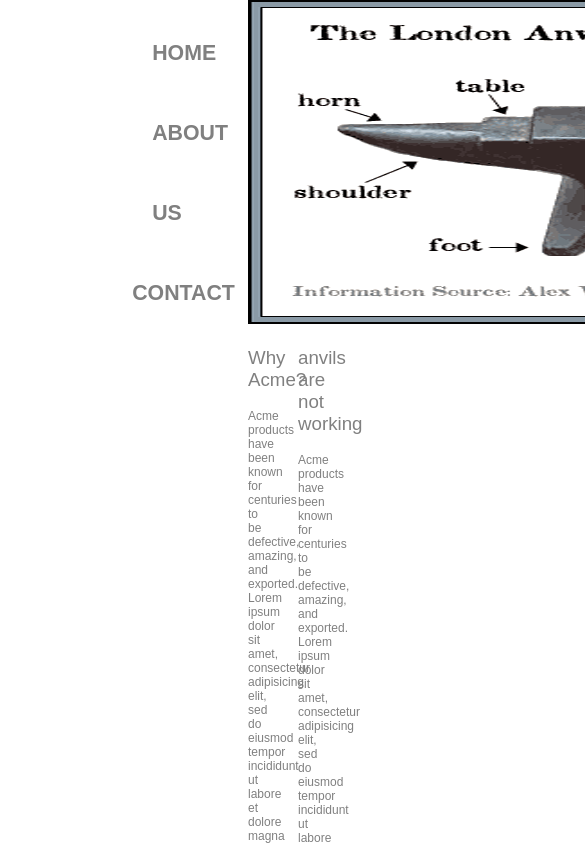
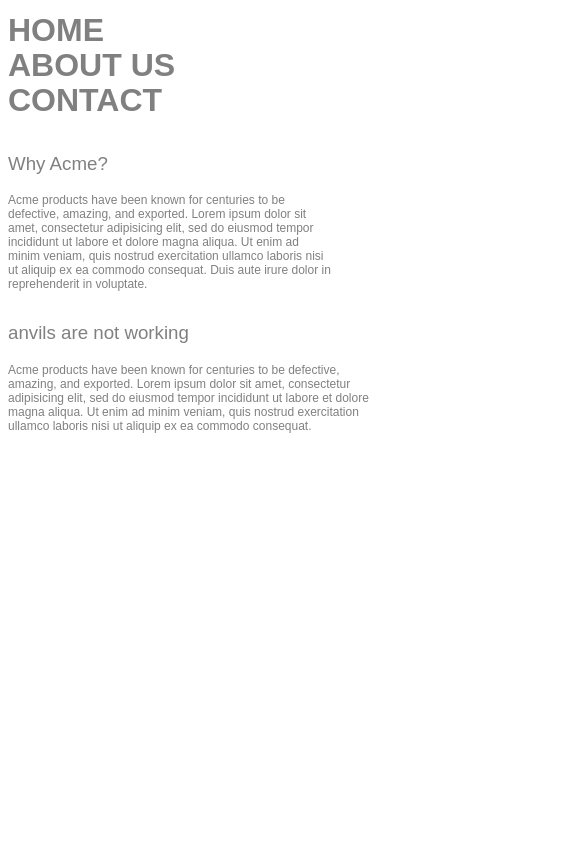
Before and after one commit to taylormeluch/Acme, a plain HTML site: page index.html in a window 390 px wide. Shown: the part 103-946 px from the top of the page, 585 px wide, since content can reach past the window. After the commit the page ends 844 px from the top, so only its background shows below. Drawn offline with Linux system fonts and the light colour scheme.

Commit message:
Finished mobile layout

```diff
--- a/css/styles.css
+++ b/css/styles.css
@@ -74,3 +74,51 @@ h3 {
 	color: gray;
 	padding-left: 50px;
 }
+
+@media (max-width: 480px) {
+
+ 	.nav {
+ 		width: 100%;
+ 		height: 20%;
+ 	}
+
+ 	.wrapper {
+ 		width: 100%;
+ 		height: 80%;
+ 		float: left;
+ 		padding: 0;
+ 	}
+
+ 	 .nav ul li {
+		float: none;
+		width: 50%;
+		line-height: 35px;
+		padding: 0;
+		font-size: 24pt;
+ 	}
+
+ 	.nav ul {
+ 		padding: 0;
+ 	}
+
+ 	.image2 {
+ 		display: none;
+ 	}
+.copy, .copy2 {
+	width: 100%;
+}
+
+.copy2 {
+	padding: 0;
+	float
+}
+
+.copy2 h3 {
+	padding: 0;
+}
+
+.copy2 p {
+	padding: 0;
+}
+
+ }
```
Also changed, not shown: 1 other file.
